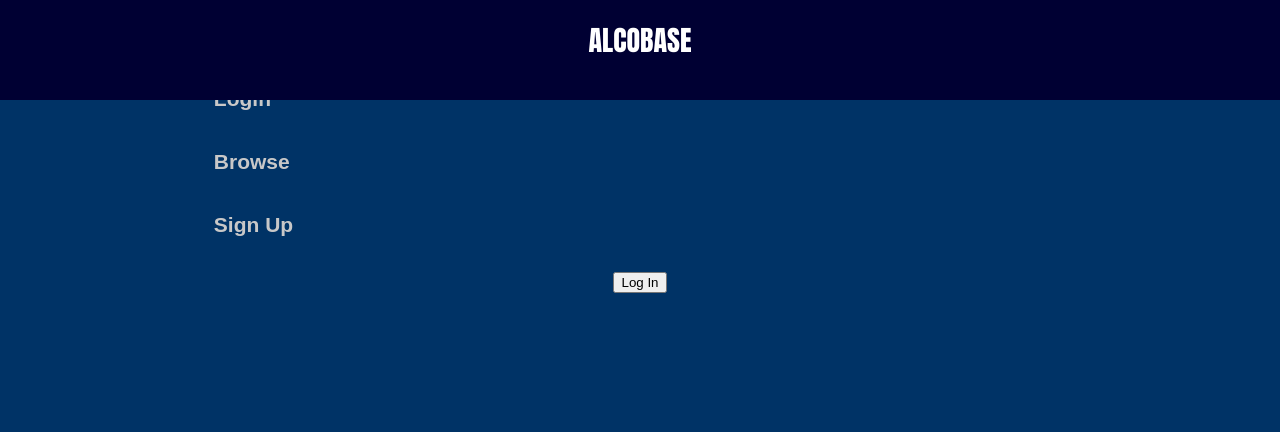
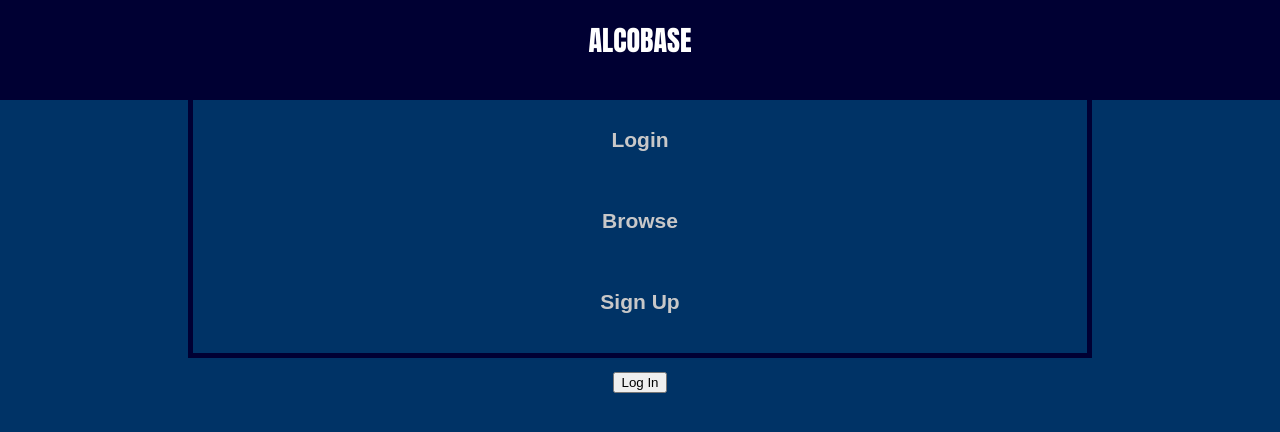
Before and after one commit to dillen-roggensinger/Alcobase, a PHP site: page / in a window 1280 px wide. Shown: the top 432 px of the page. Run offline with PHP 8.4, Linux system fonts and the light colour scheme.

Commit message:
did some more stuff

```diff
--- a/Style.css
+++ b/Style.css
@@ -66,7 +66,7 @@ h5{
 	font-style: bold;
 }
 
-table1{
+table{
 	border: 5px solid;
 	border-color: #000033;
 	text-align: center;
```
